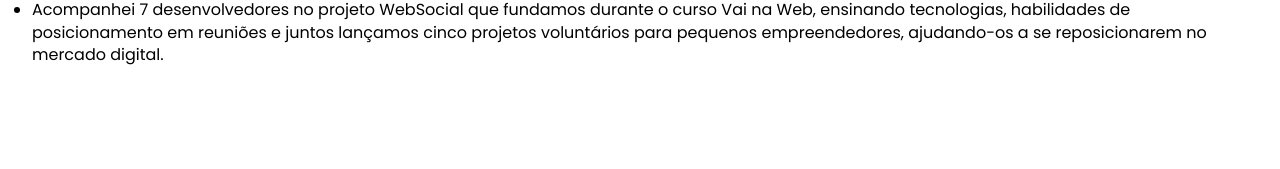
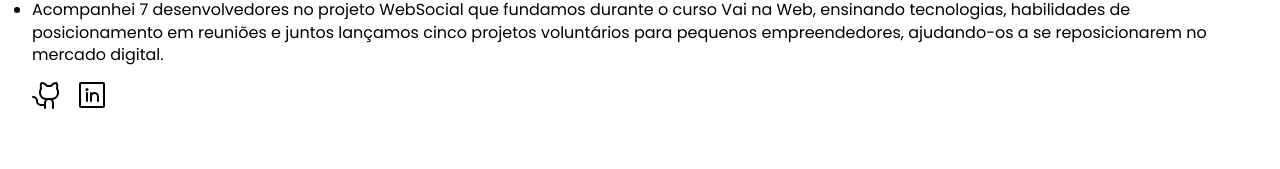
Before and after one commit to EstudioVnW/hiring-front-end, a React (Vite) app: page /about in a window 1280 px wide. Shown: the part 525-694 px from the top of the page. Built offline with nearby package versions, Linux system fonts and the light colour scheme; no server answers.

Commit message:
feat: add social links

```diff
--- a/src/pages/about/index.tsx
+++ b/src/pages/about/index.tsx
@@ -1,3 +1,5 @@
+import { GithubLogo, LinkedinLogo } from '@phosphor-icons/react';
+
 import Container from '../../components/container';
 import * as S from './style';
 
@@ -48,6 +50,23 @@ export default function About() {
                         mercado digital.
                     </S.List>
                 </ul>
+
+                <S.SocialBox>
+                    <a
+                        href="https://github.com/brunowzz"
+                        target="_blank"
+                        aria-label="Link para o GitHub"
+                    >
+                        <GithubLogo size={32} color="#000" />
+                    </a>
+                    <a
+                        href="https://www.linkedin.com/in/brunobarreiras/"
+                        target="_blank"
+                        aria-label="Link para o Linkedin"
+                    >
+                        <LinkedinLogo size={32} color="#000" />
+                    </a>
+                </S.SocialBox>
             </S.ContainerContent>
         </Container>
     );
--- a/src/pages/about/style.ts
+++ b/src/pages/about/style.ts
@@ -51,3 +51,8 @@ export const List = styled.li`
         font-size: 14px;
     }
 `;
+
+export const SocialBox = styled.div`
+    display: flex;
+    gap: 12px;
+`;
```
